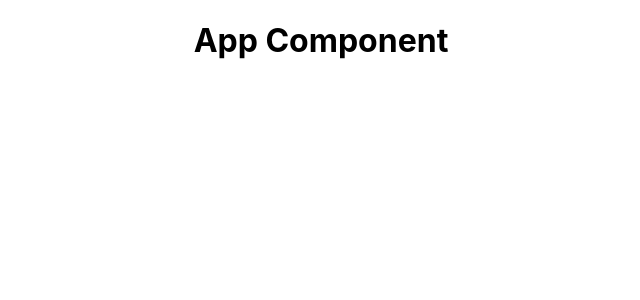
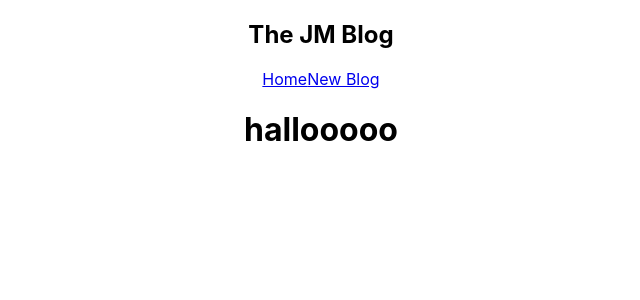
Before and after one commit to jmjante/dojo-blog, a React (Create React App) app: page / in a window 1280 px wide. Shown: the top 300 px of the page, without its empty margins (319-959 px from the left). Built offline with nearby package versions, Linux system fonts and the light colour scheme.

Commit message:
added home and navbar components

```diff
--- a/src/App.jsx
+++ b/src/App.jsx
@@ -1,10 +1,14 @@
 import './App.css';
+import Navbar from './components/Navbar';
+import Home from './components/Home';
 
 function App() {
+  const title = 'hallooooo'
   return (
     <div className="App">
+      <Navbar />
       <div className="content"></div>
-        <h1>App Component</h1>
+        <Home title = {title}/>
     </div>
   );
 }
--- /dev/null
+++ b/src/components/Home.jsx
@@ -0,0 +1,8 @@
+const Home = ({title}) => {
+  return (
+    <h1>
+        {title}
+    </h1>
+  )
+}
+export default Home
--- /dev/null
+++ b/src/components/Navbar.jsx
@@ -0,0 +1,12 @@
+const Navbar = () => {
+  return (
+    <nav className="Navbar">
+        <h1>The JM Blog</h1>
+        <div className="links">
+            <a href="/">Home</a>
+            <a href="/create">New Blog</a>
+        </div>
+    </nav>
+  )
+}
+export default Navbar
```
